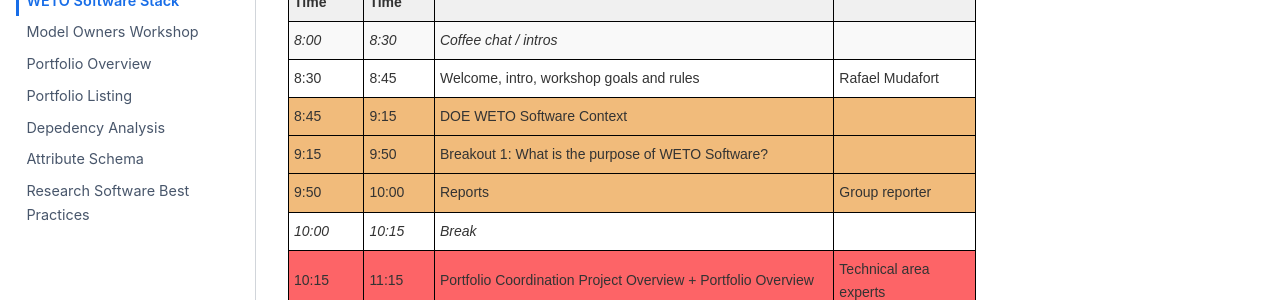
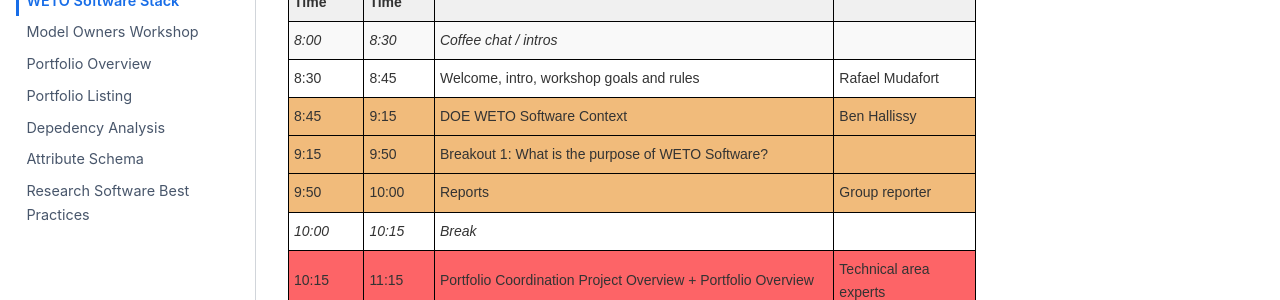
Before and after one commit to NREL/WETOStack, a Jupyter Book: the page built from docs/index.md, in a window 1280 px wide and 900 px high, scrolled down 812 px. Shown: the part 152-452 px from the top of the window. Built offline with Jupyter Book 1.0.4 settings and Sphinx 7.4.7 and the Sphinx Book theme 1.1.4, drawn with Linux system fonts in a browser that asks for light colours.

Commit message:
Add speaker in presentation 1

```diff
--- a/docs/workshop_agenda.html
+++ b/docs/workshop_agenda.html
@@ -132,8 +132,7 @@
         <td class="tg-3mge">8:45</td>
         <td class="tg-3mge">9:15</td>
         <td class="tg-3mge">DOE WETO Software Context</td>
-        <td class="tg-3mge"></td>
-        <!-- <td class="tg-3mge">Ben Hallissy</td> -->
+        <td class="tg-3mge">Ben Hallissy</td>
     </tr>
     <tr>
         <td class="tg-7tcx">9:15</td>
```
